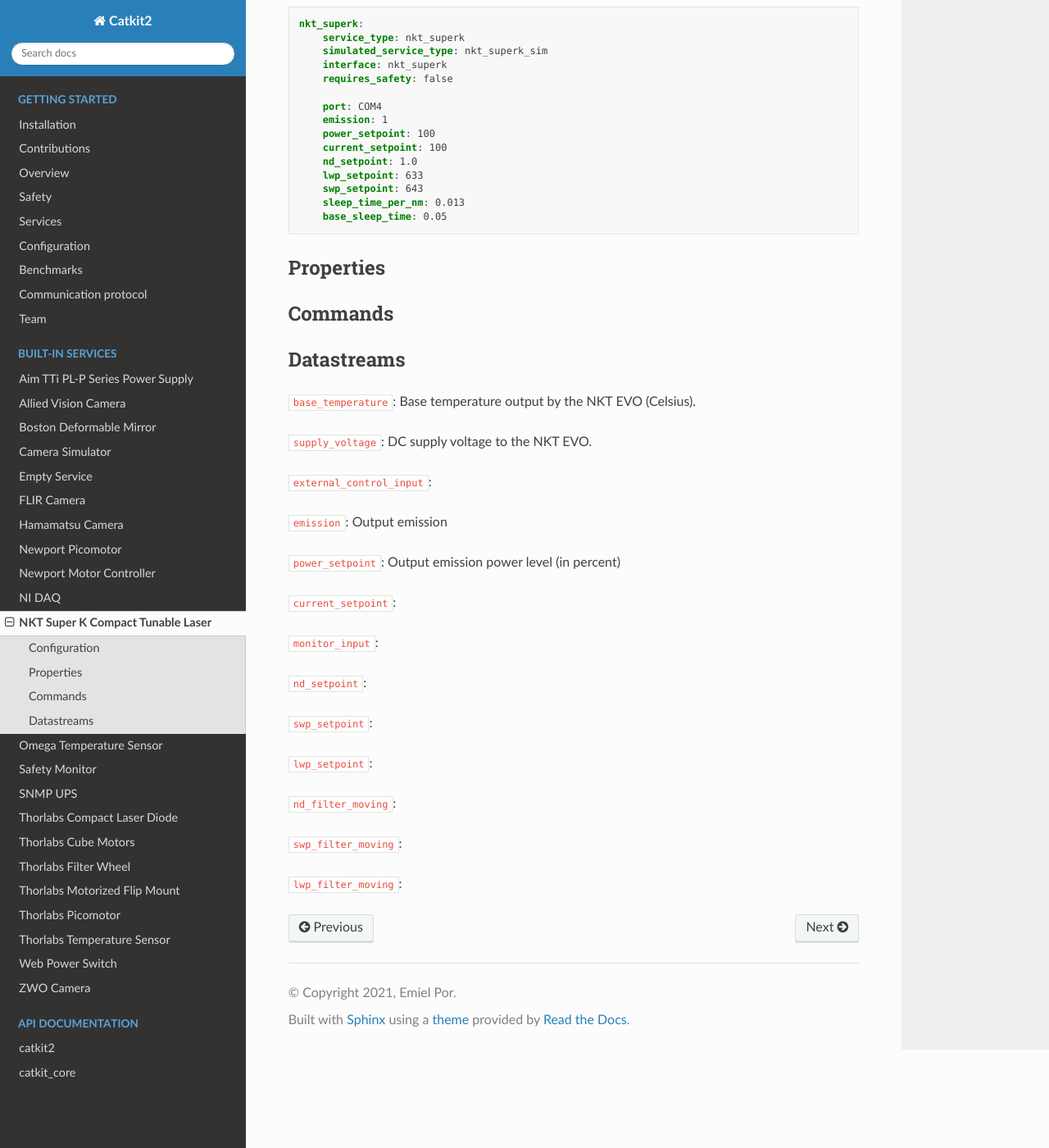
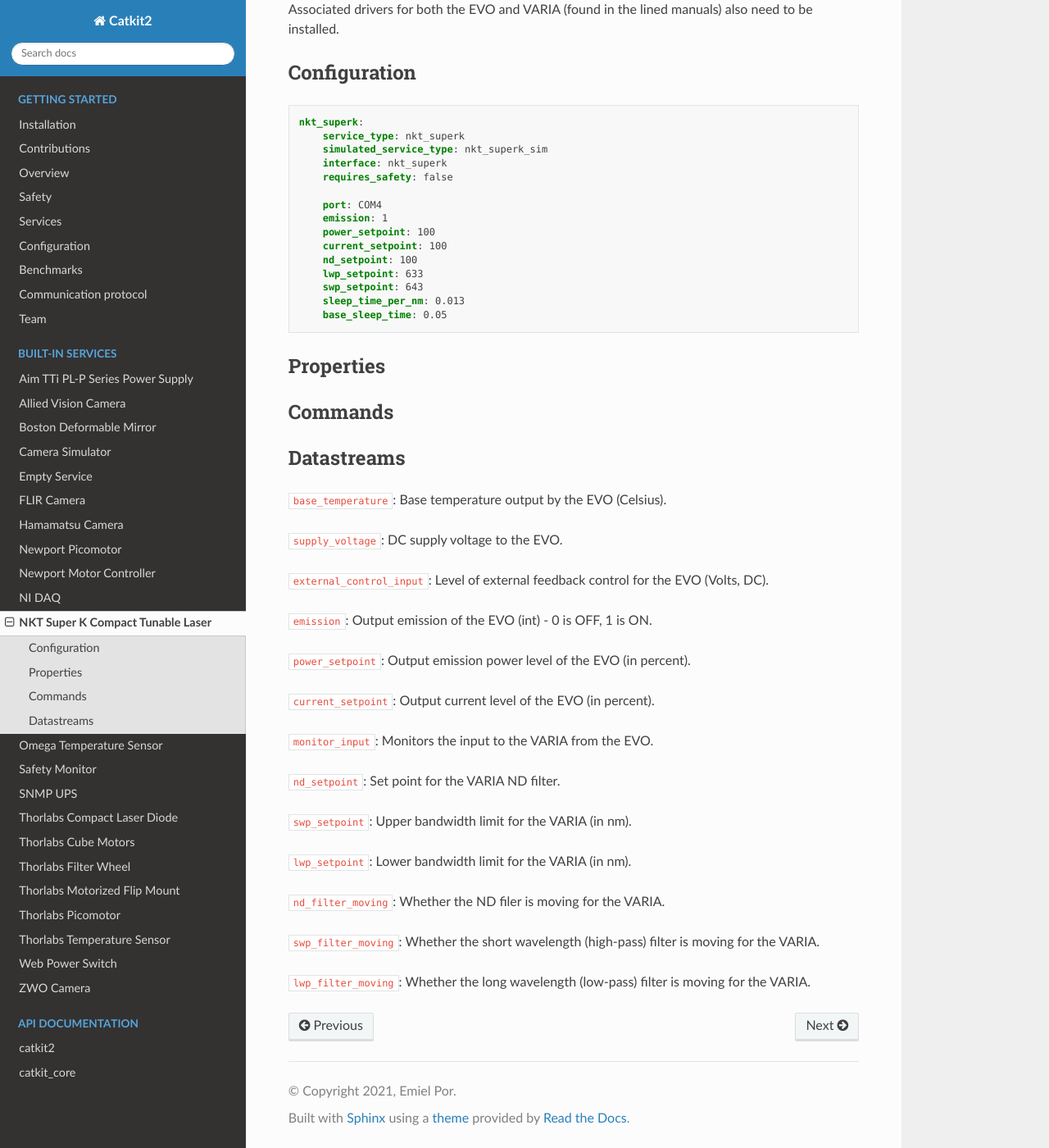
Before and after one commit to spacetelescope/catkit2, a Sphinx documentation site: the page built from docs/services/nkt_superk.rst, in a window 1280 px wide and 1400 px high, scrolled down 280 px. Shown: the whole window at 82% size. Built offline with Sphinx 7.4.7 and the Read the Docs theme 2.0.0, drawn with Linux system fonts in a browser that asks for light colours; some of the changed text lies outside the part shown.

Commit message:
more nkt_superk service doc work

```diff
--- a/docs/services/nkt_superk.rst
+++ b/docs/services/nkt_superk.rst
@@ -1,9 +1,10 @@
 NKT Super K Compact Tunable Laser
 =================================
-The NKT Super K service contains both the `NKT SuperK EVO Supercontinuum White Light Laser <https://contentnktphotonics.s3.eu-central-1.amazonaws.com/SuperK-EVO/SuperK%20EVO%20and%20EVO%20HP%20Product%20Guide-%2020231010%20R1.4.pdf>`_
+The NKT Super K service contains software for controlling both the `NKT SuperK EVO Supercontinuum White Light Laser <https://contentnktphotonics.s3.eu-central-1.amazonaws.com/SuperK-EVO/SuperK%20EVO%20and%20EVO%20HP%20Product%20Guide-%2020231010%20R1.4.pdf>`_
 and the `NKT SuperK VARIA Variable Bandpass Filter <https://contentnktphotonics.s3.eu-central-1.amazonaws.com/SuperK-VARIA/SuperK%20VARIA%20Product%20Guide-%2020231016%20R1.3.pdf>`_.
+This is done because a single open port to the device is needed that cannot be shared between multiple services.
 
-
+Associated drivers for both the EVO and VARIA (found in the lined manuals) also need to be installed.
 
 Configuration
 -------------
@@ -20,7 +21,7 @@ Configuration
         emission: 1
         power_setpoint: 100
         current_setpoint: 100
-        nd_setpoint: 1.0
+        nd_setpoint: 100
         lwp_setpoint: 633
         swp_setpoint: 643
         sleep_time_per_nm: 0.013
@@ -34,28 +35,28 @@ Commands
 
 Datastreams
 -----------
-``base_temperature``: Base temperature output by the NKT EVO (Celsius).
+``base_temperature``: Base temperature output by the EVO (Celsius).
 
-``supply_voltage``: DC supply voltage to the NKT EVO.
+``supply_voltage``: DC supply voltage to the EVO.
 
-``external_control_input``:
+``external_control_input``: Level of external feedback control for the EVO (Volts, DC).
 
-``emission``: Output emission
+``emission``: Output emission of the EVO (int) - 0 is OFF, 1 is ON.
 
-``power_setpoint``: Output emission power level (in percent)
+``power_setpoint``: Output emission power level of the EVO (in percent).
 
-``current_setpoint``:
+``current_setpoint``: Output current level of the EVO (in percent).
 
-``monitor_input``:
+``monitor_input``: Monitors the input to the VARIA from the EVO.
 
-``nd_setpoint``:
+``nd_setpoint``: Set point for the VARIA ND filter.
 
-``swp_setpoint``:
+``swp_setpoint``: Upper bandwidth limit for the VARIA (in nm).
 
-``lwp_setpoint``:
+``lwp_setpoint``: Lower bandwidth limit for the VARIA (in nm).
 
-``nd_filter_moving``:
+``nd_filter_moving``: Whether the ND filer is moving for the VARIA.
 
-``swp_filter_moving``:
+``swp_filter_moving``: Whether the short wavelength (high-pass) filter is moving for the VARIA.
 
-``lwp_filter_moving``:
+``lwp_filter_moving``: Whether the long wavelength (low-pass) filter is moving for the VARIA.
```
